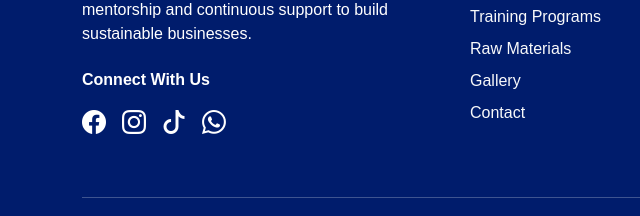
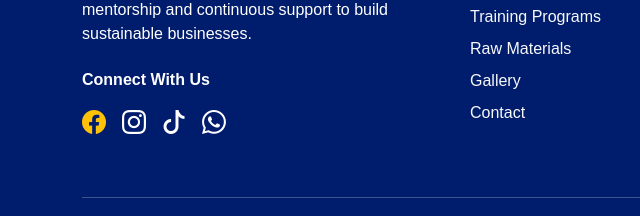
Before and after one commit to GNWekesa/alilee-transformed-college, a plain HTML site: page index.html in a window 1280 px wide. In both pictures the pointer is over the link 94 px from the left and 5904 px from the top of the page. Shown: the part 5781-5997 px from the top of the page, 0-640 px from the left. Drawn offline with nearby package versions, Linux system fonts and the light colour scheme.

Commit message:
best again

```diff
--- a/css/style.css
+++ b/css/style.css
@@ -16,3 +16,20 @@ section{
 img{
     max-width:100%;
 }
+/* Footer */
+
+footer a {
+    transition: all 0.3s ease;
+}
+
+footer a:hover {
+    color: #FFC107 !important;
+    text-decoration: none;
+}
+
+footer .bi-facebook:hover,
+footer .bi-instagram:hover,
+footer .bi-tiktok:hover,
+footer .bi-whatsapp:hover {
+    transform: translateY(-4px);
+}
```
